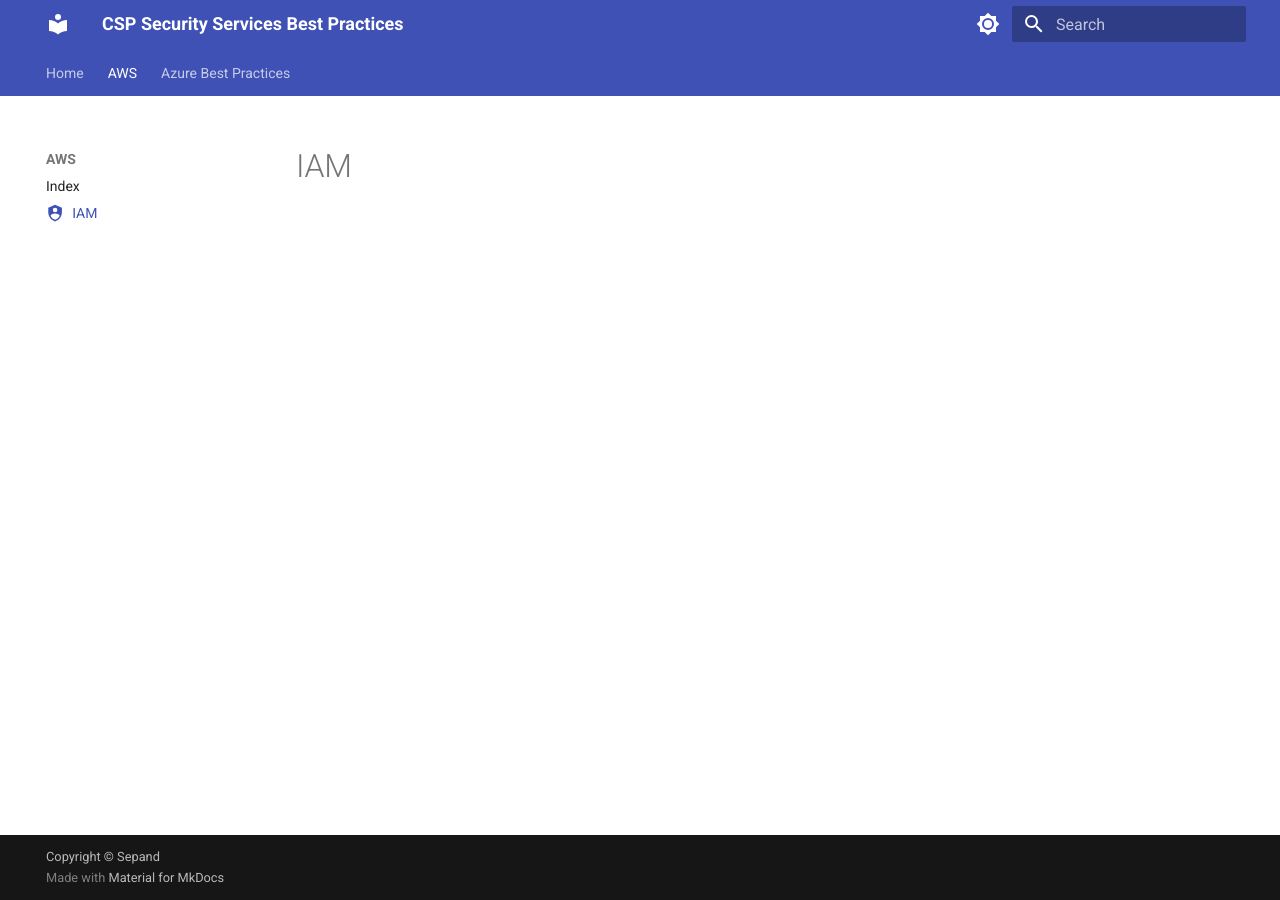
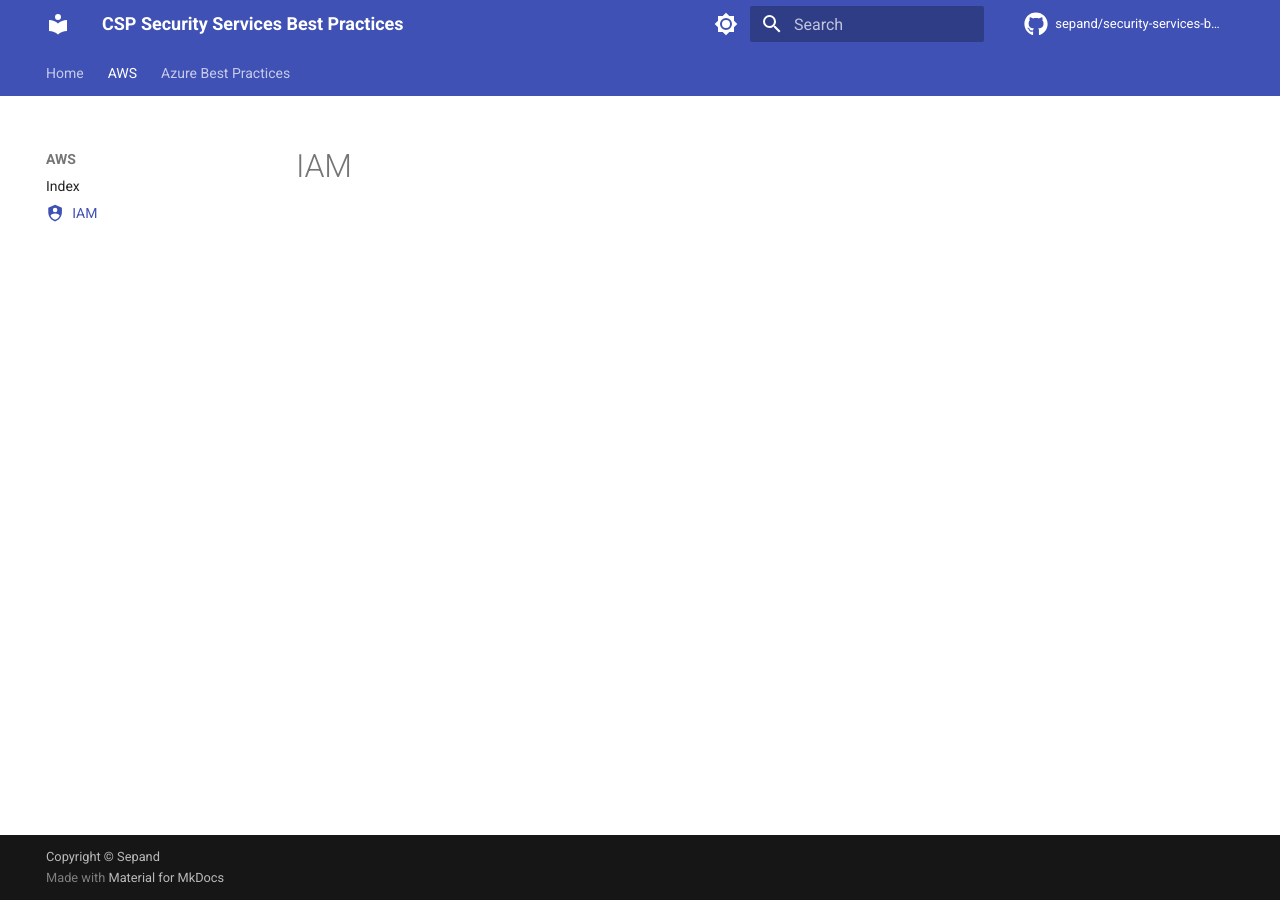
Before and after one commit to sepand/sepand.github.io, an MkDocs documentation site: the page built from docs/en/guides/aws/iam.md, in a window 1280 px wide. Built offline with MkDocs 1.6.1 and Material for MkDocs 9.7.7, drawn with Linux system fonts in a browser that asks for light colours; comment, search, counter and statistics services are not loaded; part of the change alters nothing that is shown.

Commit message:
Update mkdocs.yml

```diff
--- a/mkdocs.yml
+++ b/mkdocs.yml
@@ -1,7 +1,7 @@
 # https://squidfunk.github.io/mkdocs-material/
 site_name: CSP Security Services Best Practices
-#repo_name: sepand/security-services-best-practices
-#repo_url: https://github.com/sepand/sepand.github.io
+repo_name: sepand/security-services-best-practices
+repo_url: https://github.com/sepand/sepand.github.io
 docs_dir: 'docs/en'
 copyright: 'Copyright &copy; Sepand'
 site_author: 'Sepand'
```
